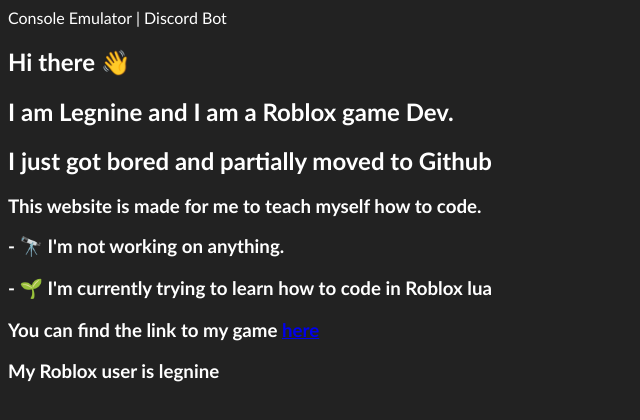
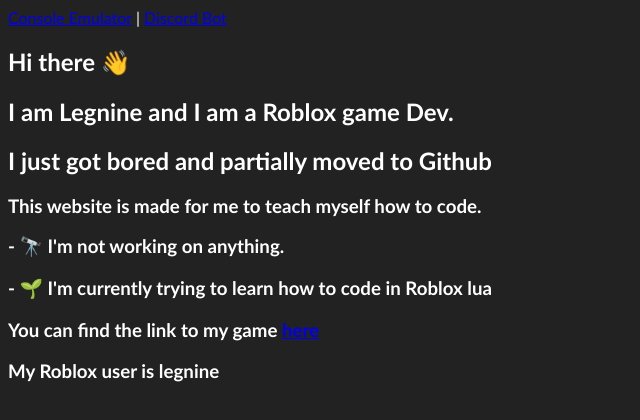
Before and after one commit to Legnine/legnine.github.io, a plain HTML site: page index.html in a window 1280 px wide. Shown: the whole page, without its empty margins (0-640 px from the left). Drawn offline with Linux system fonts and the light colour scheme.

Commit message:
Update index.html

```diff
--- a/index.html
+++ b/index.html
@@ -4,7 +4,7 @@
     <title>Legnine's Github Page</title>
   </head>
   <body>
-    <a href"https://legnine.github.io/emulator">Console Emulator</a> | <a href"https://legnine.github.io/susman">Discord Bot</a>
+    <a href="https://legnine.github.io/emulator">Console Emulator</a> | <a href="https://legnine.github.io/susman">Discord Bot</a>
 
     <h2>Hi there 👋</h2>
     <h2>I am Legnine and I am a Roblox game Dev.</h2>
```
